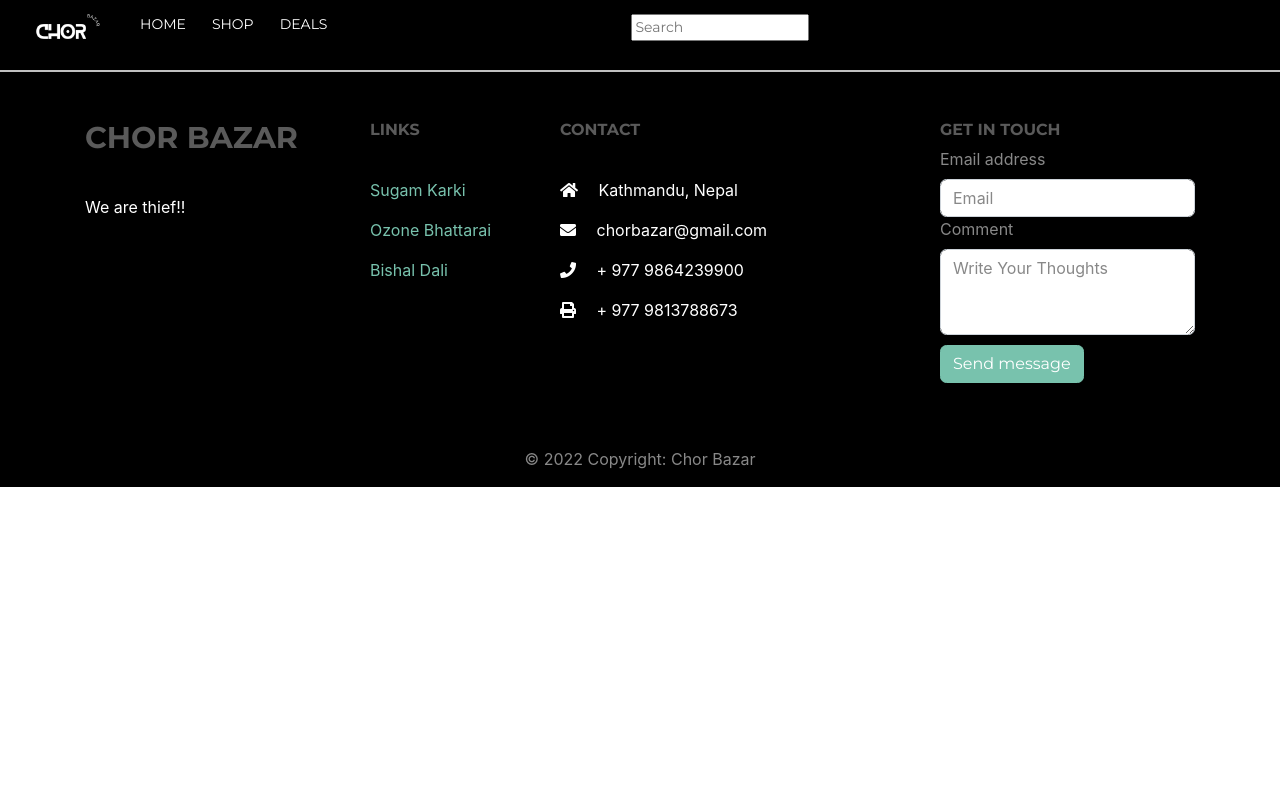
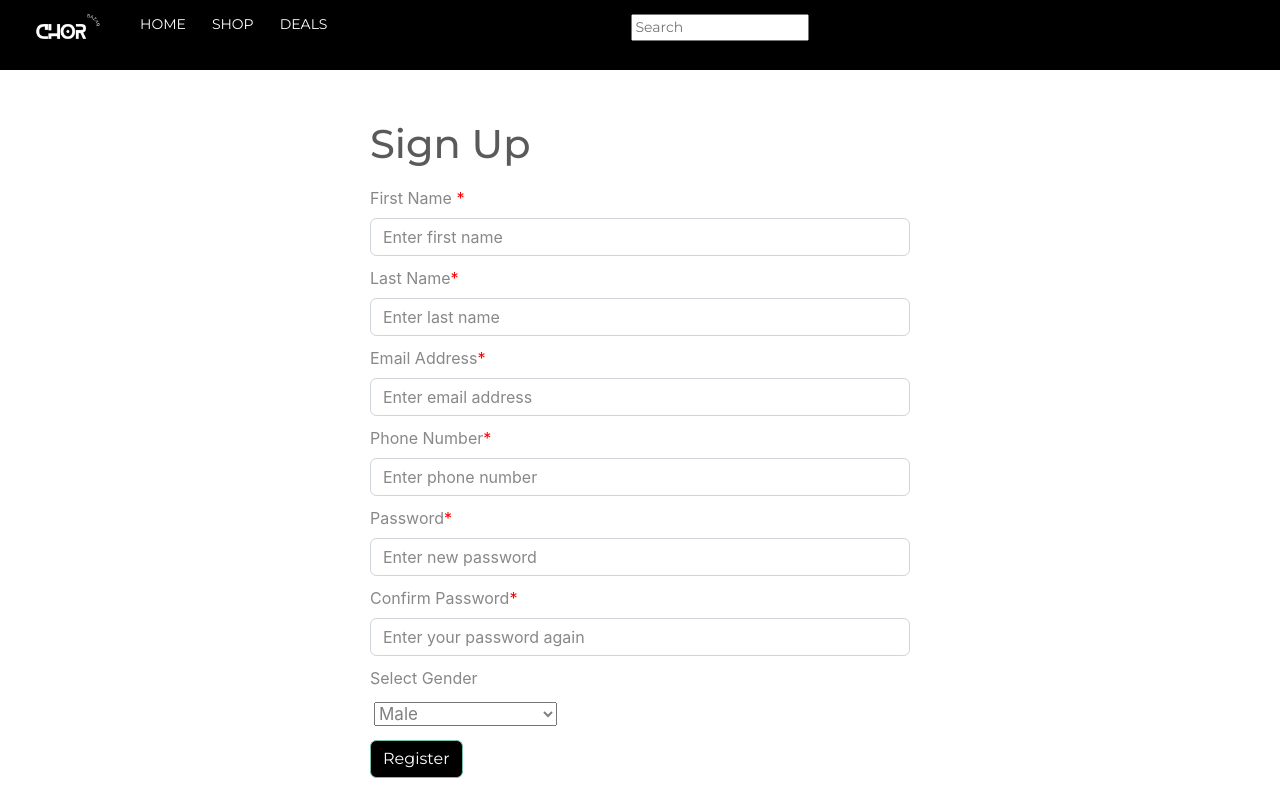
Before and after one commit to Magus4450/Chor-Bazaar, a React (Create React App) app in the folder frontend/: page /register in a window 1280 px wide. Shown: the top 797 px of the page. Built offline with nearby package versions, Linux system fonts and the light colour scheme.

Commit message:
Register component created

```diff
--- a/frontend/src/screens/Register/index.jsx
+++ b/frontend/src/screens/Register/index.jsx
@@ -13,20 +13,14 @@ import FormContainer from '../../components/FormContainer'
 
 const Register = ({ location, history }) => {
 
-    const [name, setName] = useState('')
+    const [firstName, setFirstName] = useState('')
     const [email, setEmail] = useState('')
     const [password, setPassword] = useState('')
-    const [cropSelection, setCropSelection] = useState('')
     const [confirmPassword, setConfirmPassword] = useState('')
-    const [fatherName, setFatherName] = useState('')
-    const [motherName, setMotherName] = useState('')
-    const [spouseName, setSpouseName] = useState('')
-    const [country, setCountry] = useState('Nepal')
-    const [province, setProvince] = useState('Province 1')
-    const [address, setAddress] = useState('')
-    const [gender, setGender] = useState('Male')
-    const [maritalStatus, setMaritalStatus] = useState('Single')
-    const [message, setMessage] = useState(null)
+    const [lastName, setLastName] = useState('')
+    const [phone, setPhone] = useState('')
+    const [gender, setGender] = useState('')
+
 
     // const dispatch = useDispatch()
 
@@ -50,6 +44,7 @@ const Register = ({ location, history }) => {
     //         dispatch(register(name, email, password, cropSelection, fatherName, motherName, spouseName, gender, maritalStatus, country, address, province))
     //     }
     // }
+    }
 
     return (
 
@@ -59,32 +54,98 @@ const Register = ({ location, history }) => {
             {error && <Message variant='danger'>{error}</Message>}
             {loading && <Loader />} */}
             <Form onSubmit={submitHandler}>
-                <Row>
-                    <Col md={6}>
-                        <Form.Group controlId='name'>
-                            <Form.Label>Name <span style={{ color: 'red' }}>*</span></Form.Label>
+                        <Form.Group controlId='firstName'>
+                            <Form.Label style={{ marginTop: '10px'}}>First Name <span style={{ color: 'red' }}>*</span></Form.Label>
                             <Form.Control
                                 type="name"
-                                placeholder="Enter name"
-                                value={name}
+                                placeholder="Enter first name"
+                                value={firstName}
                                 required
-                                onChange={(e) => setName(e.target.value)}
+                                onChange={(e) => setFirstName(e.target.value)}
+                            ></Form.Control>
+                        </Form.Group>
+                        <Form.Group controlId='lastName'>
+                            <Form.Label style={{ marginTop: '10px'}}>Last Name<span style={{ color: 'red' }}>*</span></Form.Label>
+                            <Form.Control
+                                type="lastName"
+                                placeholder="Enter last name"
+                                value={lastName}
+                                required
+                                onChange={(e) => setLastName(e.target.value)}
                             ></Form.Control>
                         </Form.Group>
                         <Form.Group controlId='email'>
-                            <Form.Label>Email Address<span style={{ color: 'red' }}>*</span></Form.Label>
+                            <Form.Label style={{ marginTop: '10px'}}>Email Address<span style={{ color: 'red' }}>*</span></Form.Label>
                             <Form.Control
-                                type="nic"
-                                placeholder="Enter email"
+                                type="email"
+                                placeholder="Enter email address"
                                 value={email}
                                 required
                                 onChange={(e) => setEmail(e.target.value)}
                             ></Form.Control>
                         </Form.Group>
+                        <Form.Group controlId='phoneNumber'>
+                            <Form.Label style={{ marginTop: '10px'}}>Phone Number<span style={{ color: 'red' }}>*</span></Form.Label>
+                            <Form.Control
+                                type="phone"
+                                placeholder="Enter phone number"
+                                value={phone}
+                                required
+                                onChange={(e) => setPhone(e.target.value)}
+                            ></Form.Control>
+                        </Form.Group>
+                        <Form.Group controlId='password'>
+                            <Form.Label style={{ marginTop: '10px'}}>Password<span style={{ color: 'red' }}>*</span></Form.Label>
+                            <Form.Control
+                                type="password"
+                                placeholder="Enter new password"
+                                value={password}
+                                required
+                                onChange={(e) => setPassword(e.target.value)}
+                            ></Form.Control>
+                        </Form.Group>
+                        <Form.Group controlId='confirmPassword'>
+                            <Form.Label style={{ marginTop: '10px'}}>Confirm Password<span style={{ color: 'red' }}>*</span></Form.Label>
+                            <Form.Control
+                                type="confirmPassword"
+                                placeholder="Enter your password again"
+                                value={confirmPassword}
+                                required
+                                onChange={(e) => setConfirmPassword(e.target.value)}
+                            ></Form.Control>
+                        </Form.Group>
+                        <Form.Group>
+                        <Form.Label style={{ marginTop: '10px'}}>Select Gender</Form.Label>
 
-                        <Button type="submit" variant="primary">Register</Button>
-                    </Col>
-                </Row>
+                        <div className='container  p-1'>
+                <select Classname="custom select"
+                 required
+                 style={{fontSize: 17, color: 'grey'}}
+                onChange={(e) => {
+                    const selectedGender = e.target.value;
+                    setGender(selectedGender)
+                }}
+                >
+                    <option value="Male" >Male</option>
+
+                    <option value="Female" > Female </option>
+
+                    <option value="Bisexual" > Bisexual </option>
+
+                    <option value="Homosexual" > Homosexual </option>
+
+                    <option value="Bitch" > Bitch </option>
+
+                    <option value="Not preffered to say" > Not preffered to say </option>
+
+                    </select>
+
+                    </div>
+
+                    </Form.Group>
+
+                        <Button type="submit" variant="primary" style={{backgroundColor: "black", marginTop: '10px'}}>Register</Button>
+
             </Form>
 
             <Row className='py-3'>
@@ -95,6 +156,6 @@ const Register = ({ location, history }) => {
         </FormContainer>
     )
 }
-}
+
 
 export default Register
```
